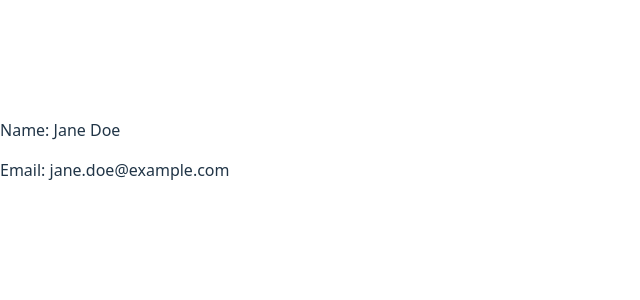
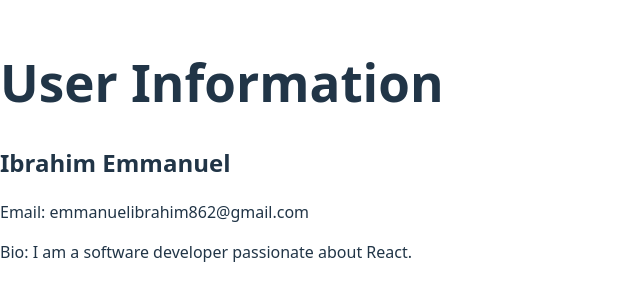
Before and after one commit to ibrahimemmanuel/alx-fe-reactjs, a React (Vite) app in the folder alx-react-app-props/: page / in a window 1280 px wide. Shown: the part 250-550 px from the top of the page, without its empty margins (0-640 px from the left). Built offline with nearby package versions, Linux system fonts and the light colour scheme.

Commit message:
Update alx-react-app-props project

```diff
--- a/alx-react-app-props/src/App.jsx
+++ b/alx-react-app-props/src/App.jsx
@@ -3,11 +3,17 @@ import MainContent from './components/MainContent';
 import Footer from './components/Footer';
 import UserProfile from './components/UserProfile'; // 👈 this line MUST exist exactly
 // src/App.jsx
+// src/App.jsx
+import React from "react";
 import ProfilePage from "./ProfilePage";
 import UserContext from "./UserContext";
 
 function App() {
-  const userData = { name: "Jane Doe", email: "jane.doe@example.com" };
+  const userData = {
+    name: "Ibrahim Emmanuel",
+    email: "emmanuelibrahim862@gmail.com",
+    bio: "I am a software developer passionate about React.",
+  };
 
   return (
     <UserContext.Provider value={userData}>
--- a/alx-react-app-props/src/ProfilePage.jsx
+++ b/alx-react-app-props/src/ProfilePage.jsx
@@ -1,7 +1,13 @@
+// src/ProfilePage.jsx
+import React from "react";
 import UserInfo from "./UserInfo";
 
 function ProfilePage() {
-  return <UserInfo />;
+  return (
+    <div>
+      <UserInfo />
+    </div>
+  );
 }
 
 export default ProfilePage;
--- a/alx-react-app-props/src/UserContext.js
+++ b/alx-react-app-props/src/UserContext.js
@@ -1,5 +1,6 @@
+// src/UserContext.js
 import { createContext } from "react";
 
-const UserContext = createContext();
+const UserContext = createContext(null);
 
 export default UserContext;
--- a/alx-react-app-props/src/UserDetails.jsx
+++ b/alx-react-app-props/src/UserDetails.jsx
@@ -1,4 +1,5 @@
-import { useContext } from "react";
+// src/UserDetails.jsx
+import React, { useContext } from "react";
 import UserContext from "./UserContext";
 
 function UserDetails() {
@@ -6,8 +7,9 @@ function UserDetails() {
 
   return (
     <div>
-      <p>Name: {userData.name}</p>
+      <h2>{userData.name}</h2>
       <p>Email: {userData.email}</p>
+      <p>Bio: {userData.bio}</p>
     </div>
   );
 }
--- a/alx-react-app-props/src/UserInfo.jsx
+++ b/alx-react-app-props/src/UserInfo.jsx
@@ -1,7 +1,14 @@
+// src/UserInfo.jsx
+import React from "react";
 import UserDetails from "./UserDetails";
 
 function UserInfo() {
-  return <UserDetails />;
+  return (
+    <div>
+      <h1>User Information</h1>
+      <UserDetails />
+    </div>
+  );
 }
 
 export default UserInfo;
```
